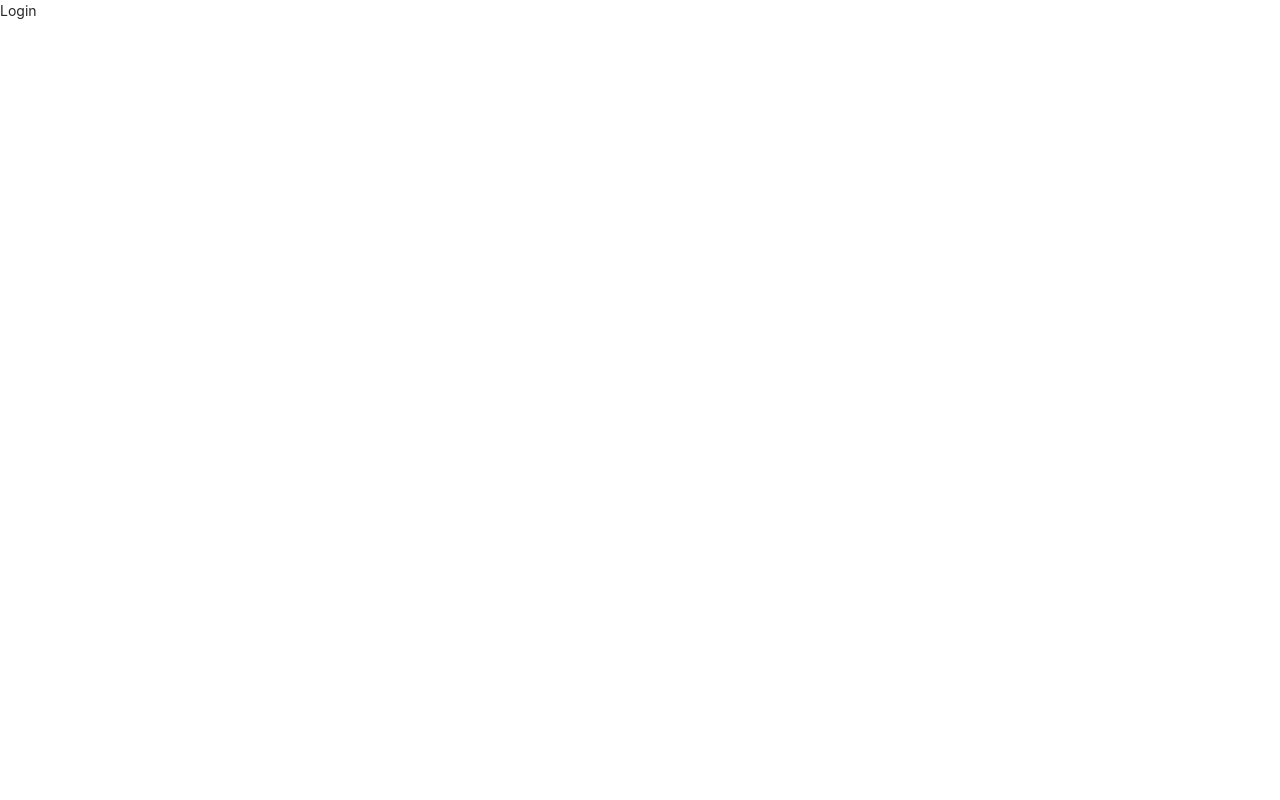
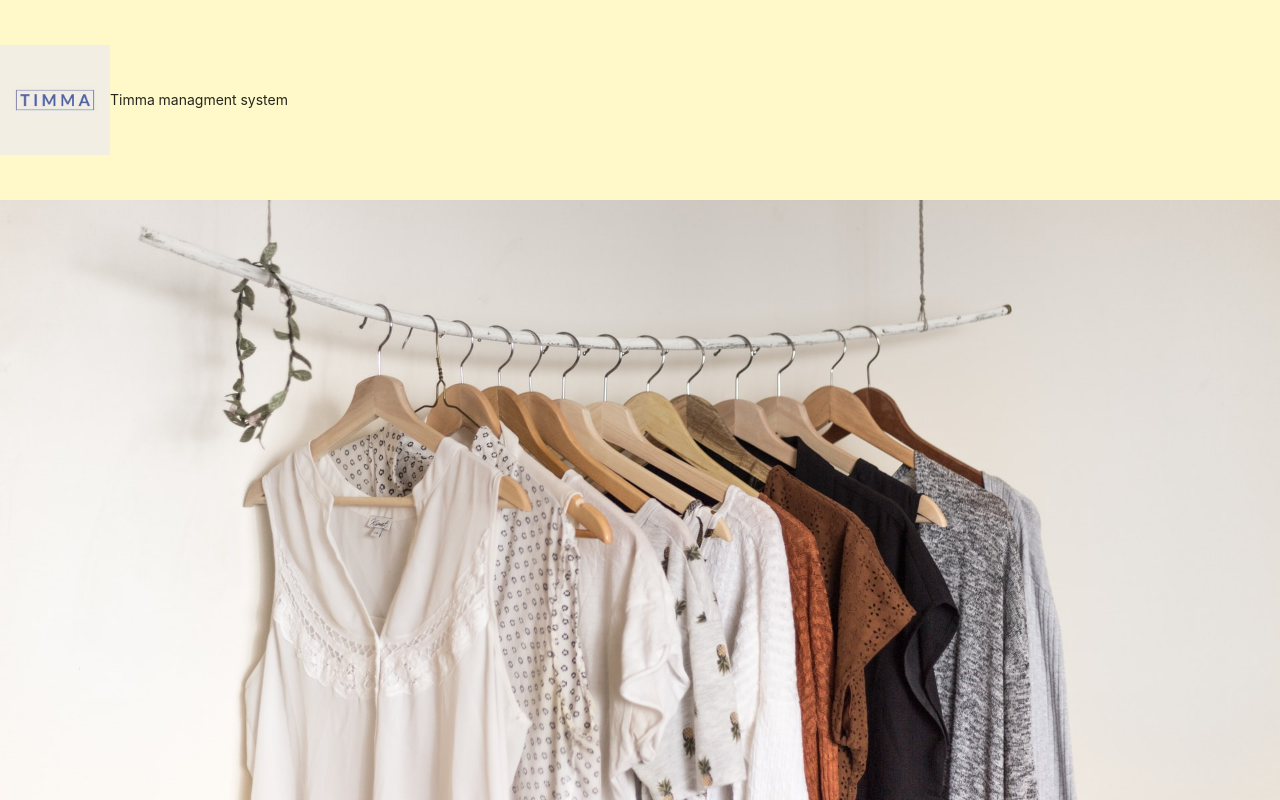
Before and after one commit to Chao216/atguigu-front-end, a React (Create React App) app: page /login in a window 1280 px wide. Built offline with nearby package versions, Linux system fonts and the light colour scheme.

Commit message:
pushed on 22-08-01@18:01:20

```diff
--- /dev/null
+++ b/public/css/reset.css
@@ -0,0 +1,85 @@
+/*! minireset.css v0.0.6 | MIT License | github.com/jgthms/minireset.css */
+html,
+body,
+p,
+ol,
+ul,
+li,
+dl,
+dt,
+dd,
+blockquote,
+figure,
+fieldset,
+legend,
+textarea,
+pre,
+iframe,
+hr,
+h1,
+h2,
+h3,
+h4,
+h5,
+h6 {
+  margin: 0;
+  padding: 0;
+}
+
+h1,
+h2,
+h3,
+h4,
+h5,
+h6 {
+  font-size: 100%;
+  font-weight: normal;
+}
+
+ul {
+  list-style: none;
+}
+
+button,
+input,
+select {
+  margin: 0;
+}
+
+html {
+  box-sizing: border-box;
+}
+
+*, *::before, *::after {
+  box-sizing: inherit;
+}
+
+img,
+video {
+  height: auto;
+  max-width: 100%;
+}
+
+iframe {
+  border: 0;
+}
+
+table {
+  border-collapse: collapse;
+  border-spacing: 0;
+}
+
+td,
+th {
+  padding: 0;
+}
+
+html, body {
+  height: 100%;
+  width: 100%;
+}
+
+#root {
+  height: 100%;
+  width: 100%;
+}
--- a/public/index.html
+++ b/public/index.html
@@ -25,6 +25,7 @@
       Learn how to configure a non-root public URL by running `npm run build`.
     -->
     <title>React APP</title>
+    <link rel="stylesheet" href="./css/reset.css"/>
   </head>
   <body>
     <noscript>You need to enable JavaScript to run this app.</noscript>
--- a/src/pages/login/Login.jsx
+++ b/src/pages/login/Login.jsx
@@ -1,10 +1,18 @@
 import React, {Component} from "react"
+import "./login.less"
+import logo from "./images/Timma-logos-300.jpeg"
 
 // this is the login router component
 export default class Login extends Component {
     render(){
         return(
-            <div>Login</div>
+            <div className="login">
+                <header className="login-header">
+                    <img src={logo} alt="header-logo"  />
+                    Timma managment system
+                </header>
+                <section className="login-content"></section>
+            </div>
         )
     }
 }
--- /dev/null
+++ b/src/pages/login/login.less
@@ -0,0 +1,19 @@
+.login {
+    width: 100%;
+    height: 100%;
+    background-image: url("./images/login-bg.jpg");
+    background-size: cover;
+    .login-header {
+        display: flex;
+        align-items: center;
+        height: 200px;
+        background-color: #FFF9CA;
+        img {
+            width:110px;
+        }
+
+    }
+    .login-content {
+
+    }
+}
```
Also changed, not shown: components-design/Login.md (added, +3 -0 lines), src/pages/login/images/login-bg.jpg (added).
